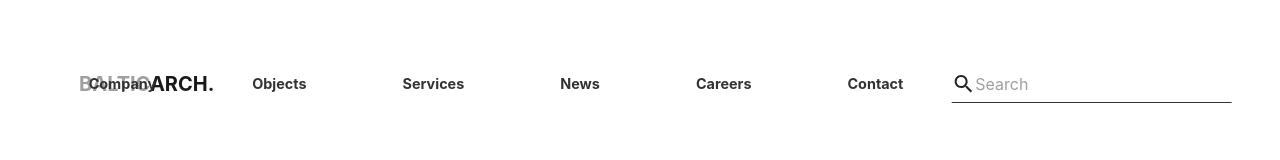
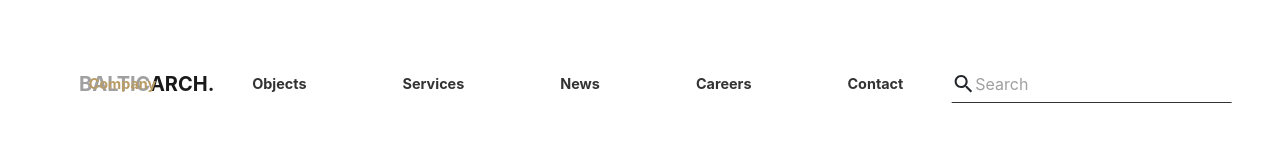
Before and after one commit to salmanazeez/architecture-app, a React (Create React App) app: page / in a window 1280 px wide. In both pictures the pointer is over the link "Company". Shown: the top 160 px of the page. Built offline with nearby package versions, Linux system fonts and the light colour scheme.

Commit message:
Fix homepage navigation

```diff
--- a/src/assets/sass/components/navbar.scss
+++ b/src/assets/sass/components/navbar.scss
@@ -31,6 +31,11 @@ body {
                         margin: 0 2.5rem;
                         color: $font-color;
                         font-size: 0.9rem;
+
+                        &:hover {
+                            transition: 0.1s ease-in;
+                            color: $gold;
+                        }
                     }
 
                     .search-icon {
--- a/src/assets/sass/pages/home.scss
+++ b/src/assets/sass/pages/home.scss
@@ -13,6 +13,8 @@ body {
         height: 100vh;
         background-position: 50%;
         color: $primary;
+        position: absolute;
+        width: 100%;
 
         .contents-container {
             .text-container {
```
